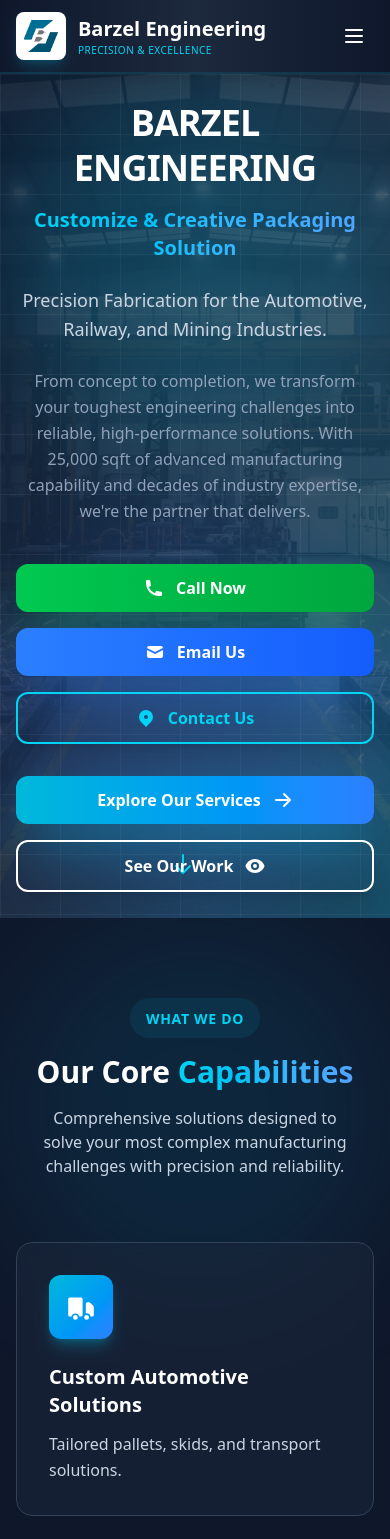
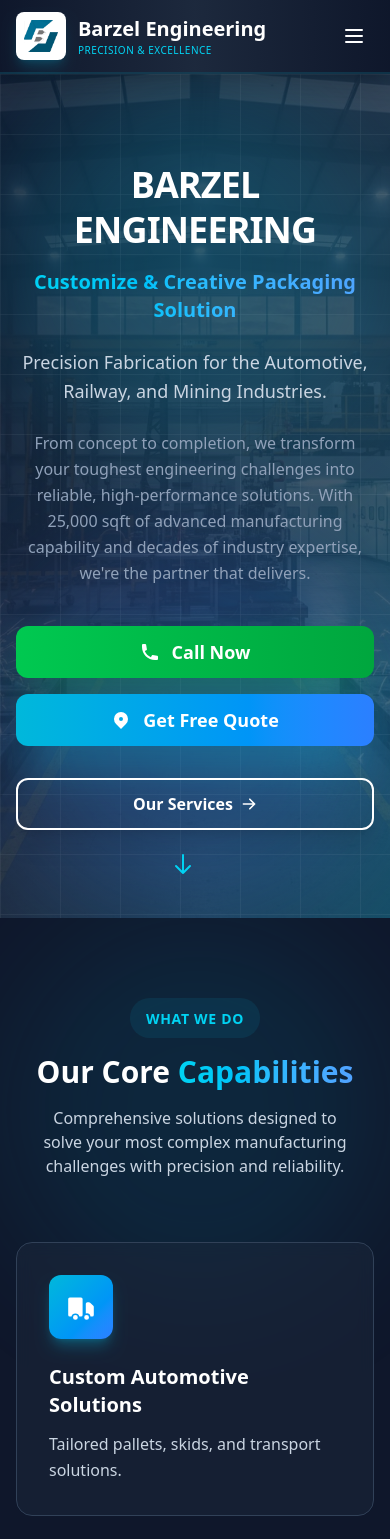
Before and after one commit to Adarsh-P-Thomson/barzelengineering, a Vue app: page / in a window 390 px wide. Shown: the top 1539 px of the page. Built offline with nearby package versions, Linux system fonts and the light colour scheme.

Commit message:
Update Home.vue

```diff
--- a/src/views/Home.vue
+++ b/src/views/Home.vue
@@ -47,6 +47,30 @@
 
           <!-- Quick Contact Buttons -->
           <div class="flex flex-col sm:flex-row gap-4 justify-center mb-8">
+            <!-- Mobile: Show only Call and Contact Us -->
+            <div class="flex flex-col sm:hidden gap-4">
+              <a
+                href="tel:+919845065065"
+                class="inline-flex items-center justify-center gap-3 px-6 py-3 bg-gradient-to-r from-green-500 to-green-600 text-white font-bold text-lg rounded-xl hover:from-green-600 hover:to-green-700 transform hover:scale-105 transition-all duration-300 shadow-2xl shadow-green-500/50"
+              >
+                <svg class="w-5 h-5" fill="currentColor" viewBox="0 0 20 20">
+                  <path d="M2 3a1 1 0 011-1h2.153a1 1 0 01.986.836l.74 4.435a1 1 0 01-.54 1.06l-1.548.773a11.037 11.037 0 006.105 6.105l.774-1.548a1 1 0 011.059-.54l4.435.74a1 1 0 01.836.986V17a1 1 0 01-1 1h-2C7.82 18 2 12.18 2 5V3z"/>
+                </svg>
+                <span>Call Now</span>
+              </a>
+              <router-link
+                to="/contact"
+                class="inline-flex items-center justify-center gap-3 px-6 py-3 bg-gradient-to-r from-cyan-500 to-blue-500 text-white font-bold text-lg rounded-xl hover:from-cyan-600 hover:to-blue-600 transform hover:scale-105 transition-all duration-300 shadow-2xl shadow-cyan-500/50"
+              >
+                <svg class="w-5 h-5" fill="currentColor" viewBox="0 0 20 20">
+                  <path fill-rule="evenodd" d="M5.05 4.05a7 7 0 119.9 9.9L10 18.9l-4.95-4.95a7 7 0 010-9.9zM10 11a2 2 0 100-4 2 2 0 000 4z" clip-rule="evenodd"/>
+                </svg>
+                <span>Get Free Quote</span>
+              </router-link>
+            </div>
+
+            <!-- Desktop: Show all three buttons -->
+            <div class="hidden sm:flex flex-row gap-4">
               <a
                 href="tel:+919845065065"
                 class="inline-flex items-center justify-center gap-3 px-6 sm:px-8 py-3 sm:py-4 bg-gradient-to-r from-green-500 to-green-600 text-white font-bold text-base sm:text-lg rounded-xl hover:from-green-600 hover:to-green-700 transform hover:scale-105 transition-all duration-300 shadow-2xl shadow-green-500/50"
@@ -76,24 +100,26 @@
                 <span>Contact Us</span>
               </router-link>
             </div>
+          </div>
 
           <!-- Secondary Action Buttons -->
-          <div class="flex flex-col sm:flex-row gap-4 justify-center">
+          <div class="flex flex-col gap-3 sm:flex-row sm:gap-4 justify-center">
             <button
               @click="scrollToSection('services')"
-              class="inline-flex items-center justify-center gap-3 px-6 sm:px-8 py-3 sm:py-4 bg-gradient-to-r from-cyan-500 to-blue-500 text-white font-bold text-base sm:text-lg rounded-xl hover:from-cyan-600 hover:to-blue-600 transform hover:scale-105 transition-all duration-300 shadow-2xl shadow-cyan-500/50"
+              class="inline-flex items-center justify-center gap-2 px-6 py-3 bg-transparent border-2 border-white text-white font-semibold text-base rounded-xl hover:bg-white hover:text-slate-900 transition-all duration-300 shadow-xl"
             >
-              <span>Explore Our Services</span>
-              <svg class="w-5 h-5" fill="currentColor" viewBox="0 0 20 20">
+              <span>Our Services</span>
+              <svg class="w-4 h-4" fill="currentColor" viewBox="0 0 20 20">
                 <path fill-rule="evenodd" d="M10.293 3.293a1 1 0 011.414 0l6 6a1 1 0 010 1.414l-6 6a1 1 0 01-1.414-1.414L14.586 11H3a1 1 0 110-2h11.586l-4.293-4.293a1 1 0 010-1.414z" clip-rule="evenodd"/>
               </svg>
             </button>
+            <!-- Desktop only: Our Work button -->
             <button
               @click="scrollToSection('our-work')"
-              class="inline-flex items-center justify-center gap-3 px-6 sm:px-8 py-3 sm:py-4 bg-transparent border-2 border-white text-white font-bold text-base sm:text-lg rounded-xl hover:bg-white hover:text-slate-900 transition-all duration-300 shadow-xl"
+              class="hidden sm:inline-flex items-center justify-center gap-2 px-6 py-3 bg-transparent border-2 border-slate-400 text-slate-300 font-semibold text-base rounded-xl hover:border-white hover:text-white transition-all duration-300 shadow-xl"
             >
-              <span>See Our Work</span>
-              <svg class="w-5 h-5" fill="currentColor" viewBox="0 0 20 20">
+              <span>Our Work</span>
+              <svg class="w-4 h-4" fill="currentColor" viewBox="0 0 20 20">
                 <path d="M10 12a2 2 0 100-4 2 2 0 000 4z"/>
                 <path fill-rule="evenodd" d="M.458 10C1.732 5.943 5.522 3 10 3s8.268 2.943 9.542 7c-1.274 4.057-5.064 7-9.542 7S1.732 14.057.458 10zM14 10a4 4 0 11-8 0 4 4 0 018 0z" clip-rule="evenodd"/>
               </svg>
@@ -185,15 +211,15 @@
         </div>
 
         <div class="text-center">
-          <button
-            @click="scrollToSection('technology')"
+          <router-link
+            to="/services"
             class="inline-flex items-center gap-2 px-10 py-4 bg-gradient-to-r from-cyan-500 to-blue-500 text-white font-bold text-lg rounded-xl hover:from-cyan-600 hover:to-blue-600 transform hover:scale-105 transition-all duration-300 shadow-xl shadow-cyan-500/30"
           >
             <span>View All Services</span>
             <svg class="w-5 h-5" fill="currentColor" viewBox="0 0 20 20">
               <path fill-rule="evenodd" d="M10.293 3.293a1 1 0 011.414 0l6 6a1 1 0 010 1.414l-6 6a1 1 0 01-1.414-1.414L14.586 11H3a1 1 0 110-2h11.586l-4.293-4.293a1 1 0 010-1.414z" clip-rule="evenodd"/>
             </svg>
-          </button>
+          </router-link>
         </div>
       </div>
     </section>
@@ -477,15 +503,15 @@
 
           <!-- Know More CTA -->
           <div class="mt-12 text-center">
-            <button
-              @click="scrollToSection('about')"
+            <router-link
+              to="/services"
               class="inline-flex items-center gap-3 px-8 py-4 bg-gradient-to-r from-cyan-500 to-blue-500 text-white font-bold text-lg rounded-xl hover:from-cyan-600 hover:to-blue-600 transform hover:scale-105 transition-all duration-300 shadow-xl shadow-cyan-500/50"
             >
               <span>Know More About Our Technology</span>
               <svg class="w-5 h-5" fill="currentColor" viewBox="0 0 20 20">
                 <path fill-rule="evenodd" d="M10.293 3.293a1 1 0 011.414 0l6 6a1 1 0 010 1.414l-6 6a1 1 0 01-1.414-1.414L14.586 11H3a1 1 0 110-2h11.586l-4.293-4.293a1 1 0 010-1.414z" clip-rule="evenodd"/>
               </svg>
-            </button>
+            </router-link>
           </div>
         </div>
       </div>
@@ -572,15 +598,15 @@
         </div>
 
         <div class="text-center mt-12">
-          <button
-            @click="scrollToSection('clients')"
+          <router-link
+            to="/our-work"
             class="inline-flex items-center gap-3 px-8 py-4 bg-gradient-to-r from-cyan-500 to-blue-500 text-white font-bold text-lg rounded-xl hover:from-cyan-600 hover:to-blue-600 transform hover:scale-105 transition-all duration-300 shadow-xl shadow-cyan-500/50"
           >
             <span>Explore Our Full Gallery</span>
             <svg class="w-5 h-5" fill="currentColor" viewBox="0 0 20 20">
               <path fill-rule="evenodd" d="M10.293 3.293a1 1 0 011.414 0l6 6a1 1 0 010 1.414l-6 6a1 1 0 01-1.414-1.414L14.586 11H3a1 1 0 110-2h11.586l-4.293-4.293a1 1 0 010-1.414z" clip-rule="evenodd"/>
             </svg>
-          </button>
+          </router-link>
         </div>
       </div>
     </section>
@@ -613,15 +639,15 @@
         </div>
 
         <div class="text-center mt-8">
-          <button
-            @click="scrollToSection('contact')"
+          <router-link
+            to="/clients"
             class="inline-flex items-center gap-2 text-cyan-400 hover:text-cyan-300 font-semibold text-base md:text-lg group"
           >
             <span>See Full Client List</span>
             <svg class="w-5 h-5 group-hover:translate-x-1 transition-transform" fill="currentColor" viewBox="0 0 20 20">
               <path fill-rule="evenodd" d="M10.293 3.293a1 1 0 011.414 0l6 6a1 1 0 010 1.414l-6 6a1 1 0 01-1.414-1.414L14.586 11H3a1 1 0 110-2h11.586l-4.293-4.293a1 1 0 010-1.414z" clip-rule="evenodd"/>
             </svg>
-          </button>
+          </router-link>
         </div>
       </div>
     </section>
```
Lines whose indentation alone changed are shown as unchanged.
